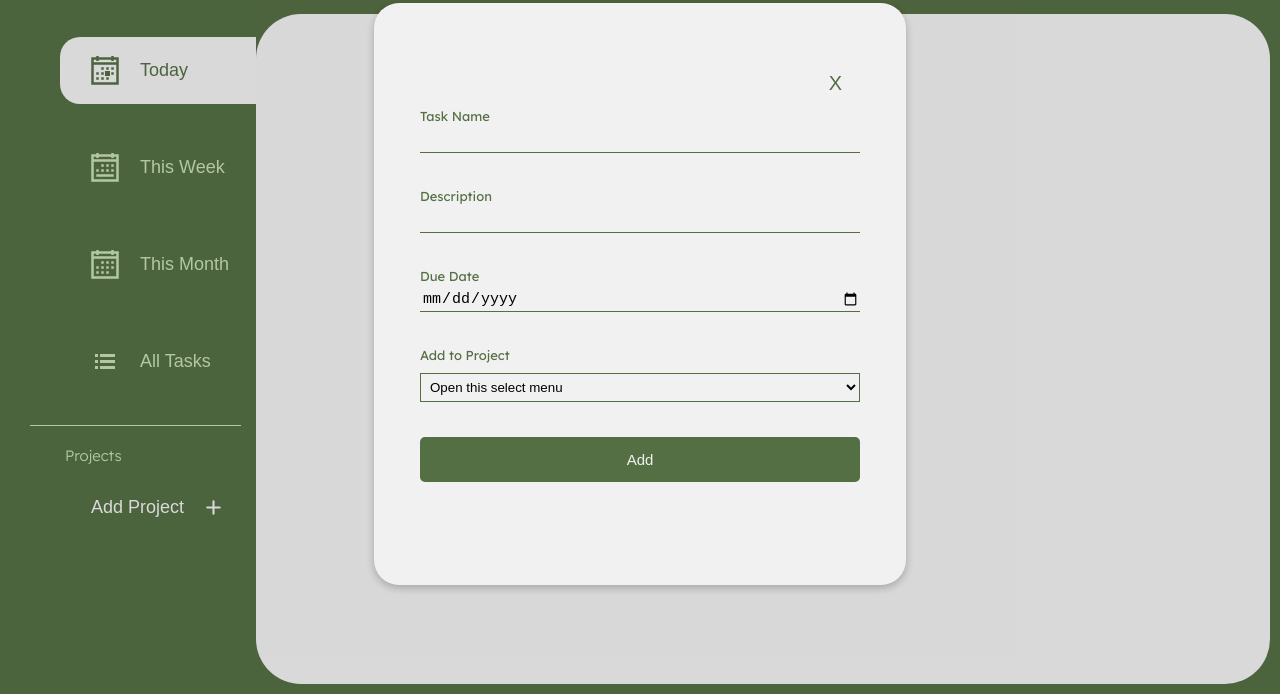
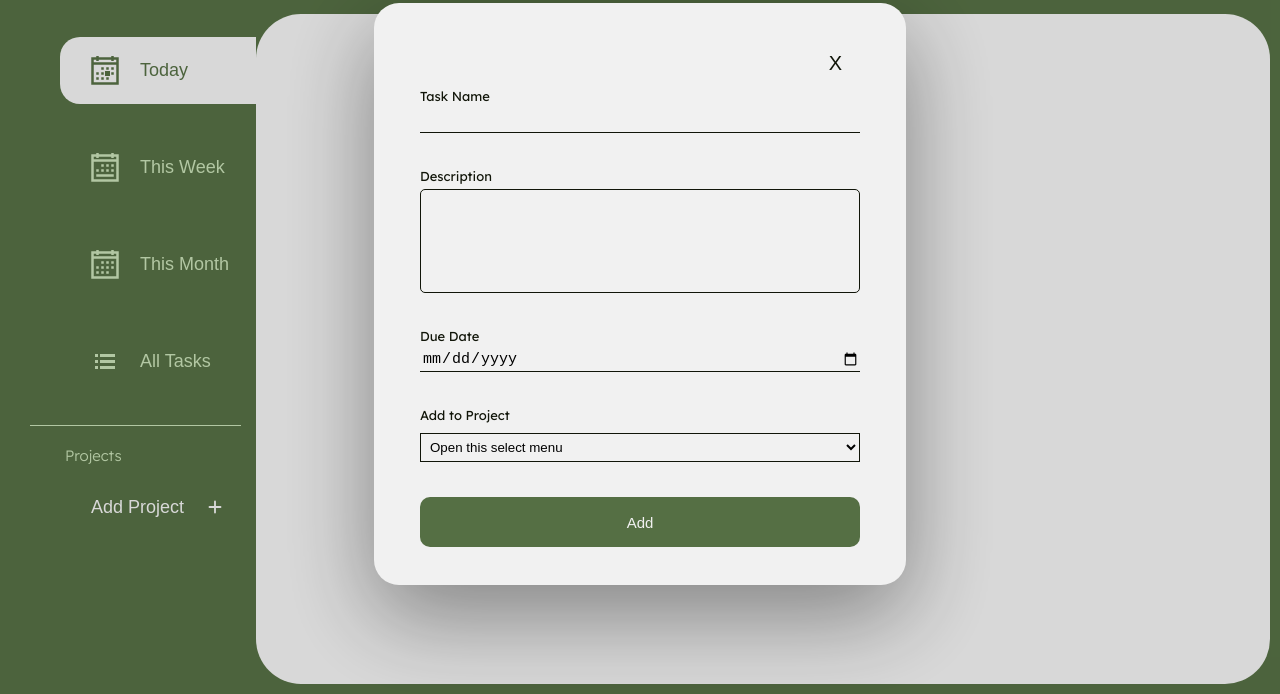
Before and after one commit to huntkay1/to-do-app, a website built with webpack: page src/index.html in a window 1280 px wide. Both pictures are taken after a click on the button "Add Task +". Shown: the part 106-800 px from the top of the page. Built offline with nearby package versions, Linux system fonts and the light colour scheme.

Commit message:
Update styling

```diff
--- a/src/index.html
+++ b/src/index.html
@@ -74,7 +74,7 @@
             <h2 id="nav-subhead">Projects</h2>
             <button id="add-proj">
                 <p>Add Project</p>
-                <svg width="25px" height="25px" viewBox="0 0 24 24" fill="none" xmlns="http://www.w3.org/2000/svg">
+                <svg width="22px" height="22px" viewBox="0 0 24 24" fill="none" xmlns="http://www.w3.org/2000/svg">
                     <path id="plus-icon" d="M6 12H18M12 6V18" stroke="#f1f1f1" stroke-width="2" stroke-linecap="round" stroke-linejoin="round"/>
                 </svg>
             </button>
--- a/src/style.css
+++ b/src/style.css
@@ -157,13 +157,13 @@ dialog {
     background-color: #f1f1f1;
     border: none;
     border-radius: 25px;
-    box-shadow: rgba(0, 0, 0, 0.24) 0px 3px 8px;
+    box-shadow: rgba(0, 0, 0, 0.4) 0px 30px 90px;
 }
 
 form {
     display: flex;
     flex-direction: column;
-    padding: 40px 30px 20px 30px;
+    padding: 20px 30px 20px 30px;
 }
 
 #close {
@@ -173,7 +173,8 @@ form {
     background-color: transparent;
     margin: 12px;
     align-self: flex-end;
-    color:#556F44;
+    color:#111509;
+    outline: none;
 }
 
 input {
@@ -181,14 +182,20 @@ input {
     font-size: 15px;
     height: 20px;
     border: 0;
-    border-bottom: 1.5px solid #556F44;
+    border-bottom: 1.5px solid #111509;
     padding-left: 2px;
     padding-bottom: 2px;
     background-color: #f1f1f1;
 }
 
+input[type=textarea] {
+    border: 1.5px solid #111509;
+    border-radius: 5px;
+    padding: 2px 5px 80px 5px;
+}
+
 select {
-    border: 1.5px solid #556F44;
+    border: 1.5px solid #111509;
     padding: 2px 5px 80px 5px;
     margin-bottom: 35px;
     margin-top: 5px;
@@ -208,7 +215,7 @@ input:focus {
 
 label {
     margin-bottom: 5px;
-    color:#556F44;
+    color:#111509;
     font-size: 13px;
 }
 
@@ -216,8 +223,8 @@ label {
     background-color: #556F44;
     border: none;
     color:#f1f1f1;
-    border-radius: 5px;
-    height: 45px;
+    border-radius: 10px;
+    height: 50px;
     font-size: 15px;
     font-weight: 400;
 }
```
Also changed, not shown: dist/index.html, dist/main.js.
